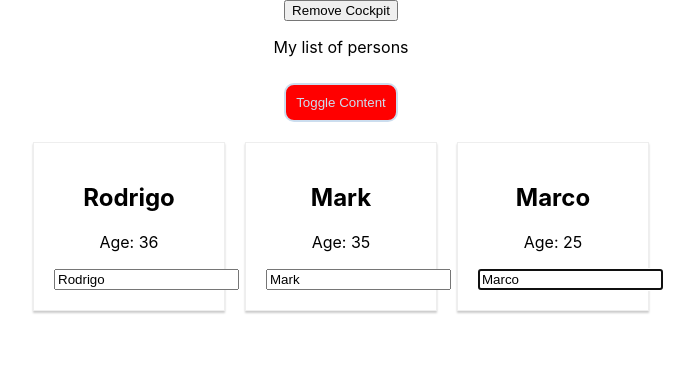
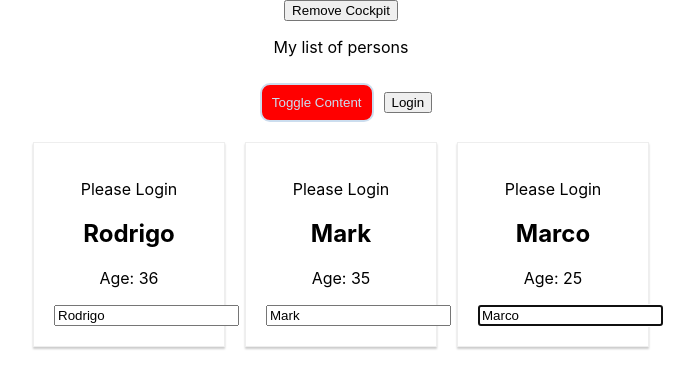
Before and after one commit to rodsilver83/reactOne, a React app in the folder my-app/: page / in a window 1280 px wide. Shown: the top 388 px of the page, without its empty margins (299-993 px from the left). Built offline with nearby package versions, Linux system fonts and the light colour scheme.

Commit message:
context service

```diff
--- a/my-app/src/PersonsApp/Components/Cockpit/cockpit.js
+++ b/my-app/src/PersonsApp/Components/Cockpit/cockpit.js
@@ -1,5 +1,6 @@
 import React, { useEffect, useRef } from 'react';
 import classes from './cockpit.module.css';
+import AutoContext from '../../Context/Auth-context';
 
 const Cockpit = (props) => {
   const toggleBtnRef = useRef(null);
@@ -44,6 +45,11 @@
         ref={toggleBtnRef}
         className={buttonCss.join(' ')}
         onClick={props.clicked}>Toggle Content</button>
+      <AutoContext.Consumer>
+        {(context) =>
+          <button onClick={context.login}>Login</button>
+        }
+      </AutoContext.Consumer>
     </div>
   );
 }
--- a/my-app/src/PersonsApp/Components/Persons/Person/Person.js
+++ b/my-app/src/PersonsApp/Components/Persons/Person/Person.js
@@ -3,6 +3,7 @@
 import Aux from '../../../Hoc/Aux';
 import withClass from '../../../Hoc/WithClass';
 import PropTypes from 'prop-types';
+import AuthContext from '../../../Context/Auth-context';
 
 class Person extends Component {
     constructor(props) {
@@ -18,6 +19,11 @@
         console.log('Person.js Render');
         return (
             <Aux>
+                <AuthContext.Consumer>
+                    {(context) =>
+                        context.authenticated ? <p>Authenticated</p> : <p>Please Login</p>
+                    }
+                </AuthContext.Consumer>
                 <h2 onClick={this.props.click}>{this.props.name}</h2>
                 <p>Age: {this.props.age}</p>
                 <p>{this.props.children}</p>
@@ -26,6 +32,7 @@
                     ref={this.inputEl}
                     onChange={this.props.change}
                     value={this.props.name} />
+
             </Aux>
         );
     }
--- a/my-app/src/PersonsApp/Components/Persons/Persons.js
+++ b/my-app/src/PersonsApp/Components/Persons/Persons.js
@@ -3,10 +3,10 @@
 
 class Persons extends Component {
 
-  shouldComponentUpdate(nextProps, nextState) {
-    console.log('Persons.js ShouldComponentUpdate');
-    return nextProps.persons !== this.props.persons;
-  }
+  // shouldComponentUpdate(nextProps, nextState) {
+  //   console.log('Persons.js ShouldComponentUpdate');
+  //   return nextProps.persons !== this.props.persons;
+  // }
 
   componentDidUpdate() {
     console.log('Persons.js Component Did Update');
@@ -14,22 +14,22 @@
 
   getSnapshotBeforeUpdate() {
     console.log('Persons.js getSnapshotBeforeUpdate');
-    return {message: 'Snapshot!!'}
+    return { message: 'Snapshot!!' }
   }
 
   componentWillUnmount() {
     console.log('Persons.js componentWillUnmount');
   }
 
-  render () {
+  render() {
     console.log('Persons.js Render');
-    return this.props.persons.map( (person, index) => {
+    return this.props.persons.map((person, index) => {
       return <Person
-      key={person.id}
-      name={person.name}
-      age={person.age}
-      change={(event) => this.props.changed(event, person.id)}
-      click={() => this.props.clicked(index)}>
+        key={person.id}
+        name={person.name}
+        age={person.age}
+        change={(event) => this.props.changed(event, person.id)}
+        click={() => this.props.clicked(index)}>
       </Person>
     })
   }
--- a/my-app/src/PersonsApp/Containers/App.js
+++ b/my-app/src/PersonsApp/Containers/App.js
@@ -4,6 +4,7 @@
 import Cockpit from '../Components/Cockpit/cockpit'
 import withClass from '../Hoc/WithClass';
 import Aux from '../Hoc/Aux';
+import AuthContext from '../Context/Auth-context';
 
 class App extends Component {
   constructor(props) {
@@ -16,7 +17,8 @@
       ],
       showPersons: false,
       showCockpit: true,
-      changeCounter: 0
+      changeCounter: 0,
+      authenticated: false
     }
   }
 
@@ -30,7 +32,7 @@
   }
 
   nameChangeHandler = (event, id) => {
-    const index =  this.state.persons.findIndex(p => p.id === id);
+    const index = this.state.persons.findIndex(p => p.id === id);
     const person = {
       ...this.state.persons[index]
     }
@@ -50,12 +52,16 @@
   deletePersonHandler = (index) => {
     const persons = [...this.state.persons];
     persons.splice(index, 1);
-    this.setState({persons: persons});
+    this.setState({ persons: persons });
   }
 
   tooggleHandler = () => {
     const doesShow = this.state.showPersons;
-    this.setState({showPersons: !doesShow});
+    this.setState({ showPersons: !doesShow });
+  }
+
+  loginHandler = () => {
+    this.setState({ authenticated: true });
   }
 
   render() {
@@ -68,6 +74,7 @@
           <Persons persons={this.state.persons}
             clicked={this.deletePersonHandler}
             changed={this.nameChangeHandler}
+            isAuthenticated={this.state.authenticated}
           ></Persons>
         </div>
       );
@@ -78,14 +85,21 @@
         <button onClick={() => {
           this.setState({ showCockpit: false });
         }}>Remove Cockpit</button>
-        { this.state.showCockpit ?
-        <Cockpit
-          showPersons={this.state.showPersons}
-          personsLength={this.state.persons.length}
-          clicked={this.tooggleHandler}>
-        </Cockpit>
-        : null }
-        {persons}
+        <AuthContext.Provider
+          value={{
+            authenticated: this.state.authenticated,
+            login: this.loginHandler
+          }}>
+          {this.state.showCockpit ?
+            <Cockpit
+              showPersons={this.state.showPersons}
+              personsLength={this.state.persons.length}
+              clicked={this.tooggleHandler}
+              login={this.loginHandler}>
+            </Cockpit>
+            : null}
+          {persons}
+        </AuthContext.Provider>
       </Aux>
     );
   }
--- /dev/null
+++ b/my-app/src/PersonsApp/Context/Auth-context.js
@@ -0,0 +1,9 @@
+import React from 'react';
+
+const AuthContext = React.createContext({
+  authenticated: false,
+  login: () => {
+  }
+});
+
+export default AuthContext;
```
